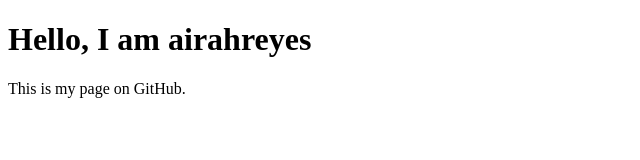
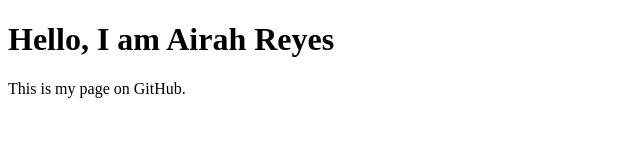
Before and after one commit to airahreyes/airahreyes.github.io, a plain HTML site: page index.html in a window 1280 px wide. Shown: the whole page, without its empty margins (0-640 px from the left). Drawn offline with Linux system fonts and the light colour scheme.

Commit message:
Update name in index.html

```diff
--- a/index.html
+++ b/index.html
@@ -5,7 +5,7 @@
   <title>My first page</title>
 </head>
 <body>
-  <h1>Hello, I am airahreyes</h1>
+  <h1>Hello, I am Airah Reyes</h1>
   <p>This is my page on GitHub.</p>
 </body>
 </html>
```
